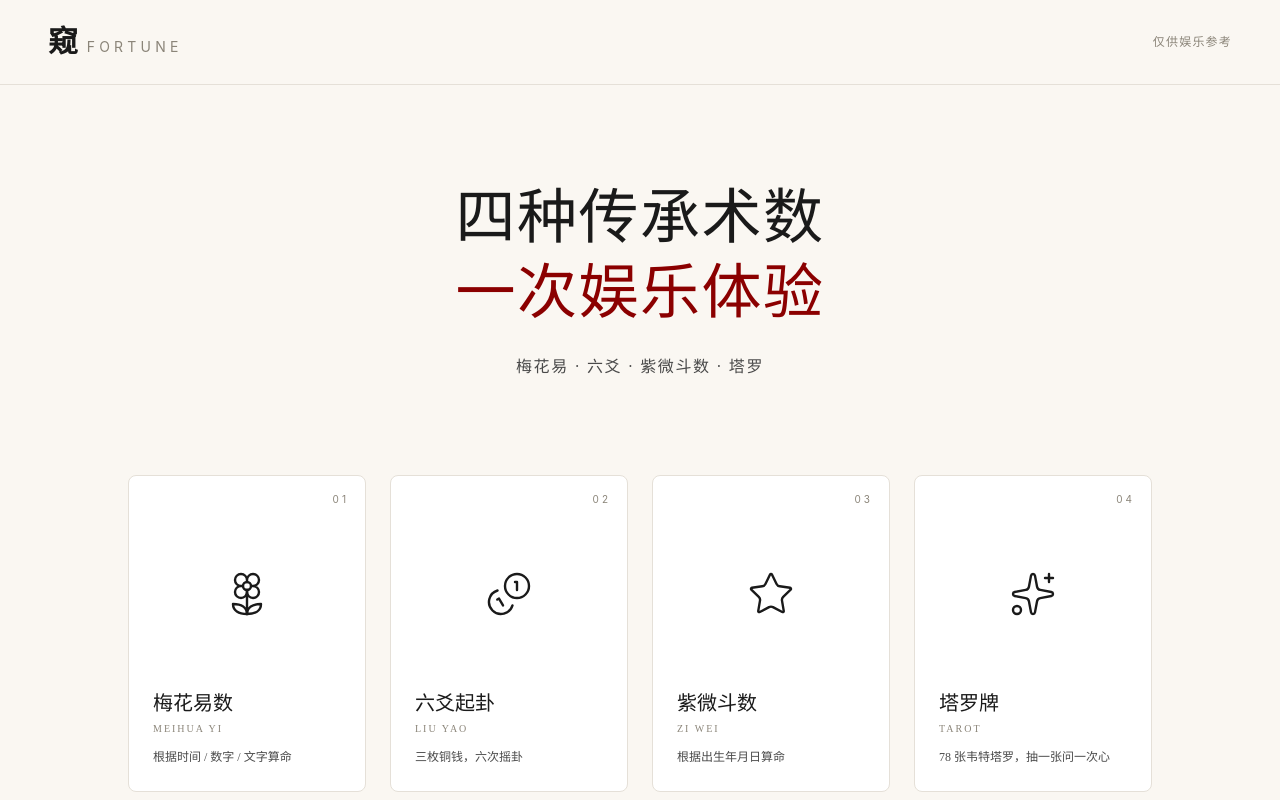
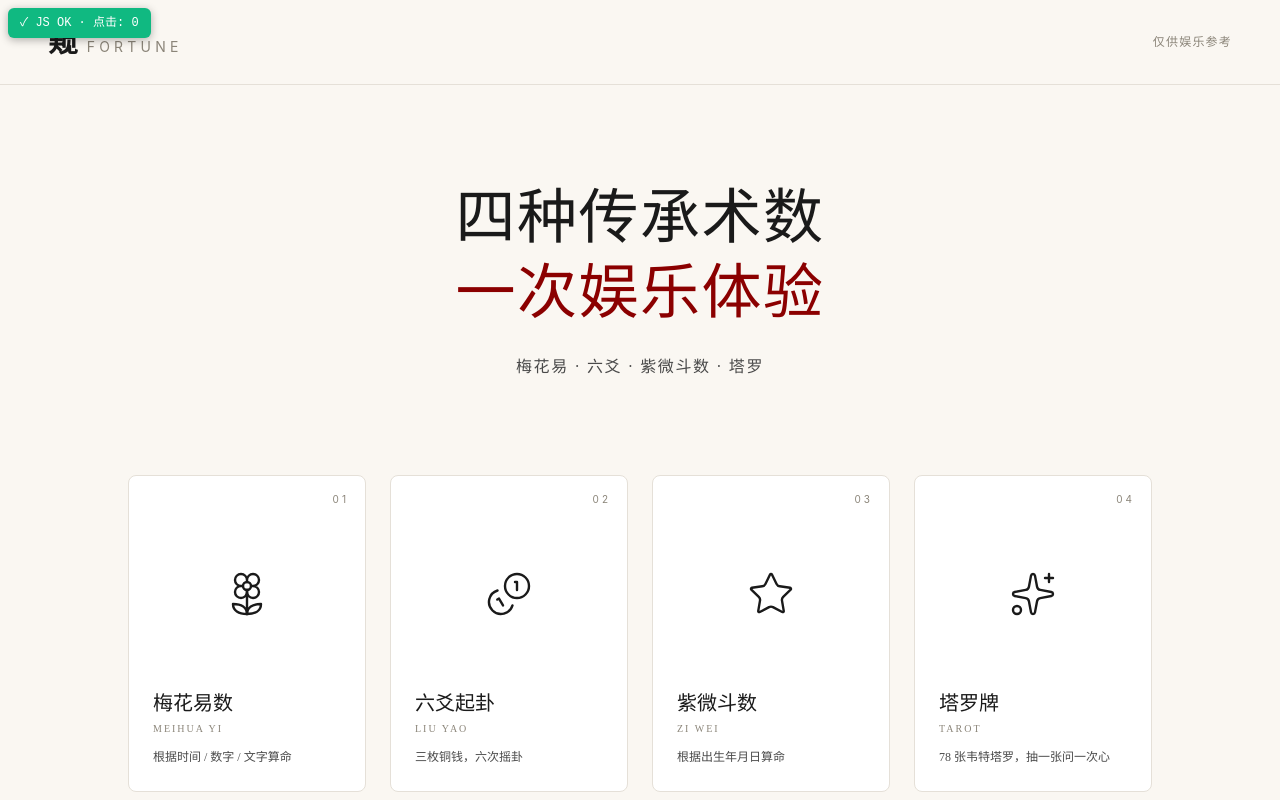
Before and after one commit to luojingwei123/fortune-web, a Next.js app: page / in a window 1280 px wide. Shown: the top 800 px of the page. Built offline with nearby package versions, Linux system fonts and the light colour scheme.

Commit message:
debug: 恢复 HydrationDebug 组件用于验证客户端 JS 激活

```diff
--- a/app/layout.tsx
+++ b/app/layout.tsx
@@ -1,5 +1,6 @@
 import type { Metadata } from "next";
 import "./globals.css";
+import HydrationDebug from "@/components/HydrationDebug";
 
 export const metadata: Metadata = {
   title: "四种传承术数，一次娱乐体验 · Fortune",
@@ -14,6 +15,7 @@ export default function RootLayout({
   return (
     <html lang="zh-CN" className="h-full antialiased">
       <body className="min-h-full flex flex-col">
+        <HydrationDebug />
         {children}
       </body>
     </html>
--- a/components/HydrationDebug.tsx
+++ b/components/HydrationDebug.tsx
@@ -3,8 +3,7 @@
 import { useEffect, useState } from "react";
 
 /**
- * 临时诊断组件：显示 JS/hydration 是否激活
- * 部署验证完删除
+ * 诊断组件：显示 JS/hydration 是否激活
  */
 export default function HydrationDebug() {
   const [mounted, setMounted] = useState(false);
@@ -12,7 +11,6 @@ export default function HydrationDebug() {
 
   useEffect(() => {
     setMounted(true);
-    // 挂个全局标记，方便控制台检查
     if (typeof window !== "undefined") {
       (window as any).__HYDRATED__ = true;
       console.log("[fortune-web] hydration OK · React mounted");
@@ -25,19 +23,21 @@ export default function HydrationDebug() {
         position: "fixed",
         top: 8,
         left: 8,
-        zIndex: 9999,
+        zIndex: 99999,
         background: mounted ? "#10b981" : "#ef4444",
         color: "white",
-        padding: "4px 10px",
-        borderRadius: 4,
-        fontSize: 11,
+        padding: "6px 12px",
+        borderRadius: 6,
+        fontSize: 12,
         fontFamily: "monospace",
         boxShadow: "0 2px 8px rgba(0,0,0,0.3)",
         cursor: "pointer",
+        userSelect: "none",
+        WebkitTapHighlightColor: "transparent",
       }}
       onClick={() => setClicks((c) => c + 1)}
     >
-      {mounted ? `✓ JS OK · 点击测试: ${clicks}` : "✗ NO JS"}
+      {mounted ? `✓ JS OK · 点击: ${clicks}` : "✗ NO JS"}
     </div>
   );
 }
```
